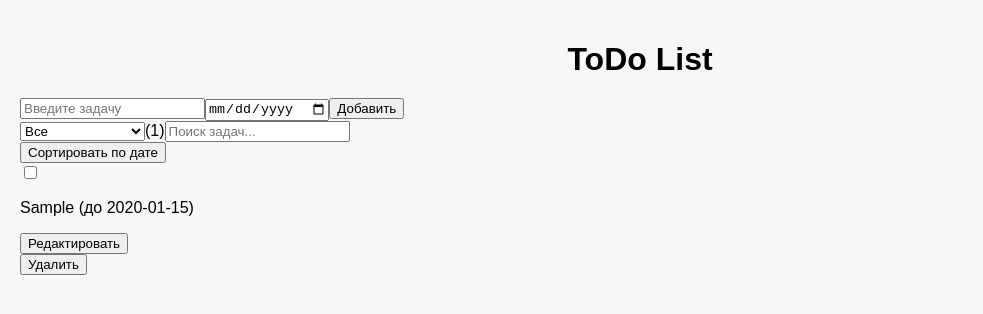
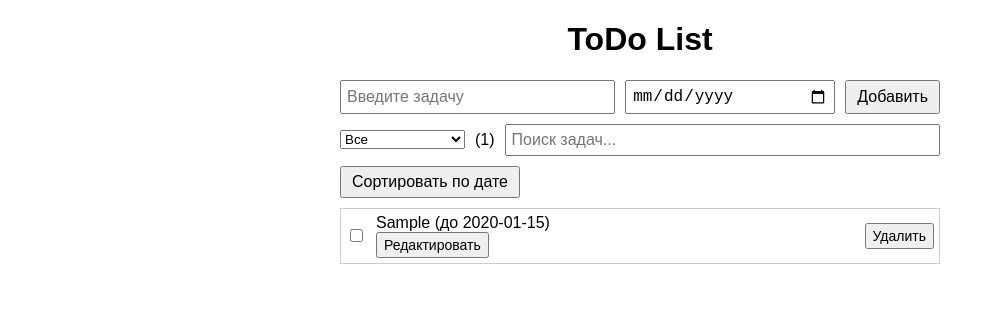
Before and after one commit to luzhm/to-do_list, a plain HTML site: page index.html in a window 1280 px wide. Both pictures are taken after typing "Sample", "2020-01-15" into the empty fields and a click on the button "Добавить". Shown: the whole page, without its empty margins (0-983 px from the left). Drawn offline with Linux system fonts and the light colour scheme.

Commit message:
Расположение

```diff
--- a/style.css
+++ b/style.css
@@ -1,47 +1,63 @@
 body {
   font-family: Arial, sans-serif;
-  margin: 0;
-  padding: 20px;
-  background-color: #f7f7f7;
+  max-width: 600px;
+  margin: 20px auto;
+  padding: 0 10px;
 }
 
-h1 {
+header h1 {
   text-align: center;
-  margin-bottom: 20px;
 }
 
-.todo-form {
+form {
   display: flex;
-  justify-content: center;
   gap: 10px;
-  margin-bottom: 20px;
+  margin-bottom: 10px;
 }
 
-.todo-form input {
-  flex: 1;
-  padding: 8px;
+input[type="text"], input[type="date"] {
+  flex-grow: 1;
+  padding: 5px;
   font-size: 16px;
 }
 
-.todo-form button {
-  padding: 8px 16px;
+button {
+  padding: 5px 10px;
   font-size: 16px;
-  background-color: #4CAF50;
-  color: white;
-  border: none;
   cursor: pointer;
 }
 
-.filter-container {
+#filter-container {
   display: flex;
-  justify-content: center;
+  align-items: center;
   gap: 10px;
-  margin-bottom: 20px;
+  margin-bottom: 10px;
 }
 
-.todo-list {
-  list-style: none;
-  padding: 0;
-  max-width: 600px;
-  margin: 0 auto;
+#tasks-section {
+  margin-top: 10px;
 }
+
+.task {
+  border: 1px solid #ccc;
+  padding: 5px;
+  margin: 5px 0;
+  display: flex;
+  align-items: center;
+  gap: 10px;
+}
+
+.task.done p {
+  text-decoration: line-through;
+  color: gray;
+}
+
+.task p {
+  margin: 0;
+  flex-grow: 1;
+}
+
+.task button {
+  padding: 3px 6px;
+  font-size: 14px;
+}
```
